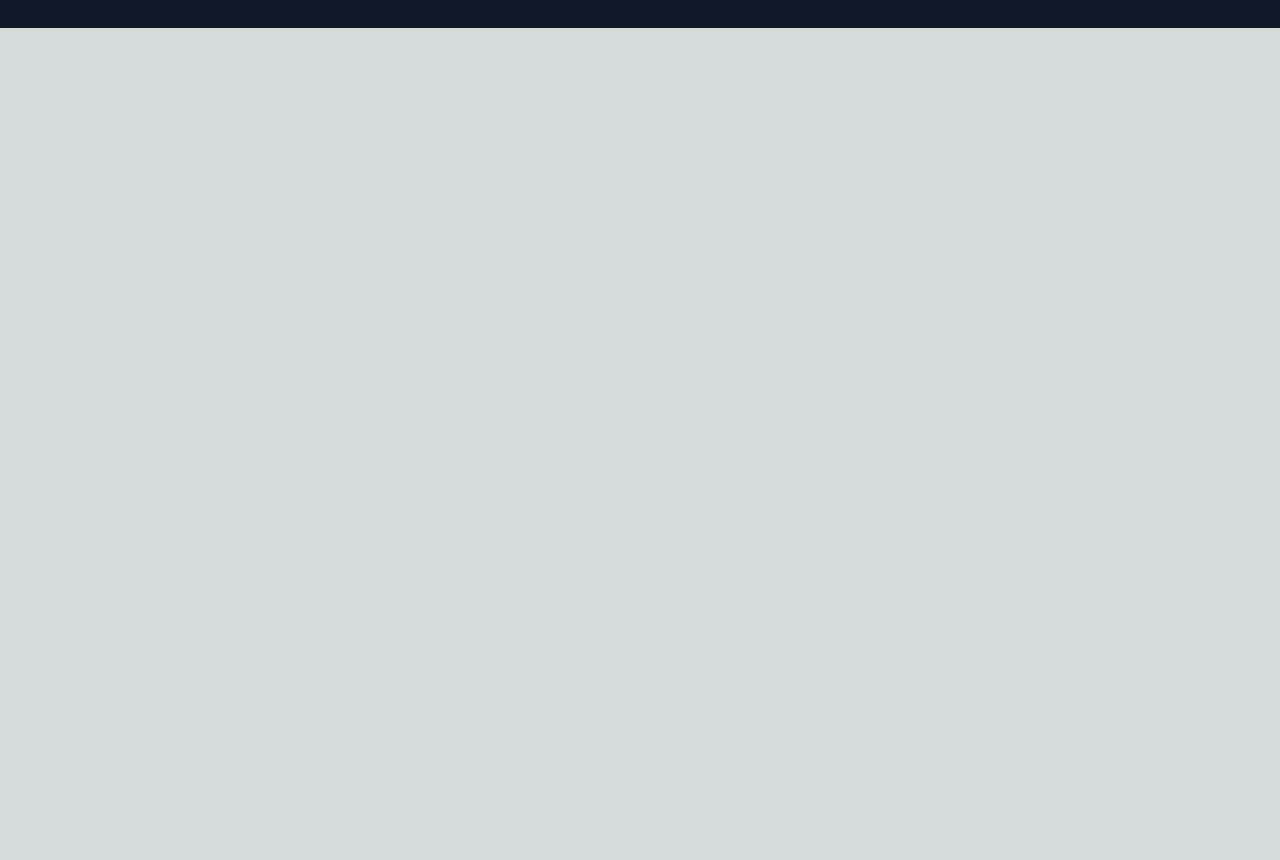
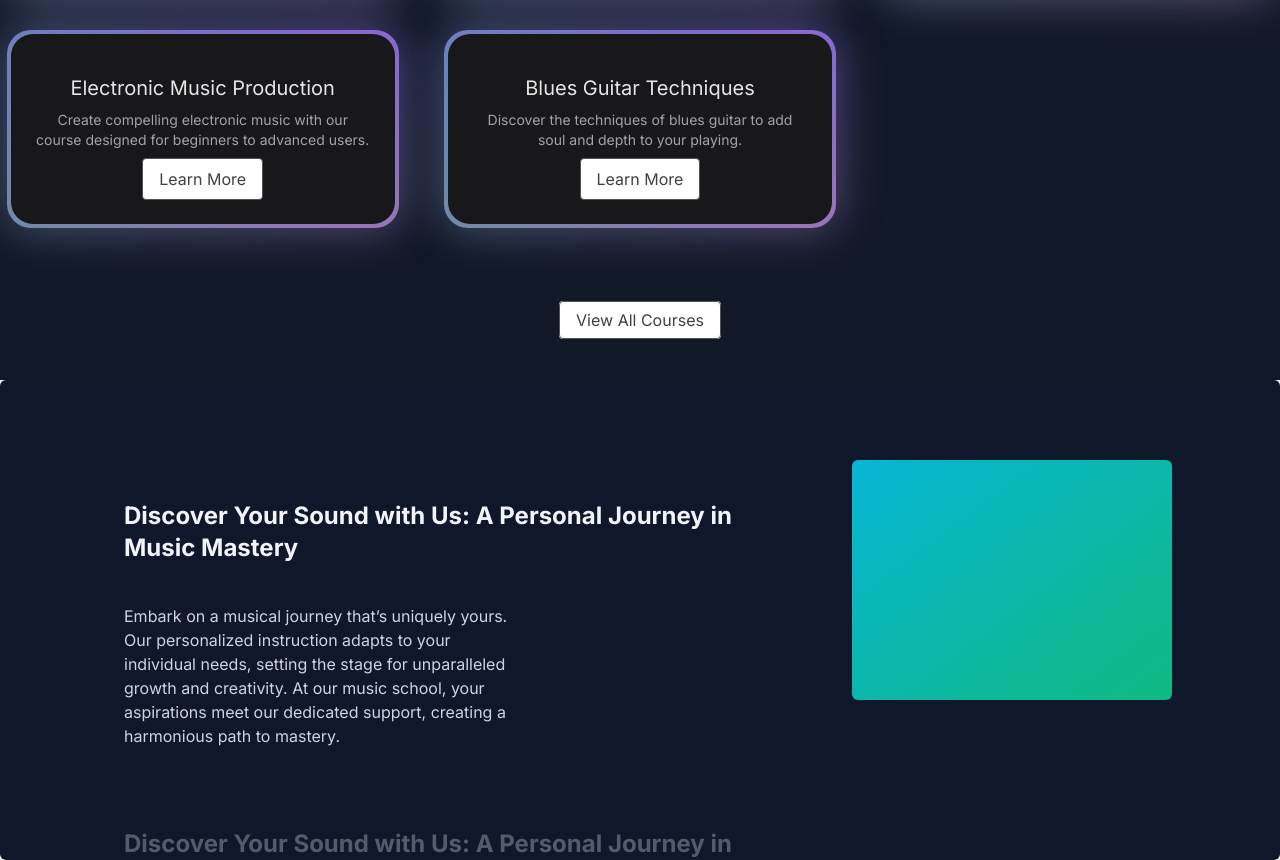
Before and after one commit to aryandharwa/music-cources, a Next.js app: page / in a window 1280 px wide. Shown: the part 996-1856 px from the top of the page. Before the commit the page ends 1024 px from the top, so only its background shows below. Built offline with nearby package versions, Linux system fonts and the light colour scheme.

Commit message:
sticky scroll section added

```diff
--- a/src/app/page.tsx
+++ b/src/app/page.tsx
@@ -1,11 +1,13 @@
 import FeaturedCourses from "@/components/FeaturedCourses";
 import HeroSection from "@/components/HeroSection";
+import WhyChooseUs from "@/components/WhyChooseUs";
 
 export default function Home() {
   return (
     <main>
     <HeroSection />
     <FeaturedCourses />
+    <WhyChooseUs />
     </main>
   );
 }
--- a/src/components/FeaturedCourses.tsx
+++ b/src/components/FeaturedCourses.tsx
@@ -30,8 +30,20 @@
             <div className='grid grid-cols-1 sm:grid-cols-2 lg:grid-cols-3 gap-8 justify-center'>
                 {featuredCourses.map((course:Course) => (
                     <div key={course.id} className='flex justify-center'>
-                    <BackgroundGradient>
-                        <div>test</div>
+                    <BackgroundGradient className="flex flex-col rounded-[22px] bg-white dark:bg-zinc-900 overflow-hidden h-full max-w-sm">
+                        <div className="p-4 sm:p-6 flex flex-col items-center text-center flex-grow">
+                            <p className="text-lg sm:text-xl text-black mt-4 mb-2 dark:text-neutral-200">
+                                {course.title}
+                            </p>
+                            <p className="text-sm text-neutral-600 dark:text-neutral-400 flex-grow">
+                                {course.description}
+                            </p>
+                            <Link href={`/courses/${course.slug}`}
+                            className='mt-2 px-4 py-2 rounded border border-neutral-600 text-neutral-700 bg-white hover:bg-gray-100 transition duration-200'
+                            >
+                                Learn More
+                            </Link>
+                        </div>
                     </BackgroundGradient>
                     </div>
                 ))}
--- /dev/null
+++ b/src/components/WhyChooseUs.tsx
@@ -0,0 +1,47 @@
+"use client";
+import React from "react";
+import { StickyScroll } from "./ui/sticky-scroll-reveal";
+import Image from "next/image";
+
+const musicSchoolContent = [
+    {
+        title: 'Discover Your Sound with Us: A Personal Journey in Music Mastery',
+        description:
+          'Embark on a musical journey that’s uniquely yours. Our personalized instruction adapts to your individual needs, setting the stage for unparalleled growth and creativity. At our music school, your aspirations meet our dedicated support, creating a harmonious path to mastery.',
+      },
+      {
+        title: 'Discover Your Sound with Us: A Personal Journey in Music Mastery',
+        description:
+          'Embark on a musical journey that’s uniquely yours. Our personalized instruction adapts to your individual needs, setting the stage for unparalleled growth and creativity. At our music school, your aspirations meet our dedicated support, creating a harmonious path to mastery.',
+      },
+      {
+        title: 'Discover Your Sound with Us: A Personal Journey in Music Mastery',
+        description:
+          'Embark on a musical journey that’s uniquely yours. Our personalized instruction adapts to your individual needs, setting the stage for unparalleled growth and creativity. At our music school, your aspirations meet our dedicated support, creating a harmonious path to mastery.',
+      },
+      {
+        title: 'Live Feedback & Engagement',
+        description:
+          'Immerse yourself in an interactive learning experience where feedback is immediate, just like real-time changes in a collaborative project. This approach enhances your understanding and mastery of music concepts and performance techniques.',
+      },
+      {
+        title: 'Cutting-Edge Curriculum',
+        description:
+          'Our curriculum is continuously updated to include the latest music education trends and technologies, ensuring you’re always learning with the most current and effective methods. Say goodbye to outdated materials and welcome an education that evolves with the industry.',
+      },
+      {
+        title: 'Limitless Learning Opportunities',
+        description:
+          'With our expansive resource library and dynamic course offerings, you’ll never find yourself without something new to explore. Our platform provides continuous opportunities for growth, ensuring your musical skills are always advancing.',
+      },
+];
+
+export default function WhyChooseUs() {
+  return (
+    <div>
+        <StickyScroll content={musicSchoolContent}>
+
+        </StickyScroll>
+    </div>
+  )
+}
--- /dev/null
+++ b/src/components/ui/sticky-scroll-reveal.tsx
@@ -0,0 +1,105 @@
+"use client";
+import React, { useRef } from "react";
+import { useMotionValueEvent, useScroll } from "framer-motion";
+import { motion } from "framer-motion";
+import { cn } from "@/utils/cn";
+
+export const StickyScroll = ({
+  content,
+  contentClassName,
+}: {
+  content: {
+    title: string;
+    description: string;
+    content?: React.ReactNode | any;
+  }[];
+  contentClassName?: string;
+}) => {
+  const [activeCard, setActiveCard] = React.useState(0);
+  const ref = useRef<any>(null);
+  const { scrollYProgress } = useScroll({
+    // uncomment line 22 and comment line 23 if you DONT want the overflow container and want to have it change on the entire page scroll
+    // target: ref
+    container: ref,
+    offset: ["start start", "end start"],
+  });
+  const cardLength = content.length;
+
+  useMotionValueEvent(scrollYProgress, "change", (latest) => {
+    const cardsBreakpoints = content.map((_, index) => index / cardLength);
+    const closestBreakpointIndex = cardsBreakpoints.reduce(
+      (acc, breakpoint, index) => {
+        const distance = Math.abs(latest - breakpoint);
+        if (distance < Math.abs(latest - cardsBreakpoints[acc])) {
+          return index;
+        }
+        return acc;
+      },
+      0
+    );
+    setActiveCard(closestBreakpointIndex);
+  });
+
+  const backgroundColors = [
+    "var(--slate-900)",
+    "var(--black)",
+    "var(--neutral-900)",
+  ];
+  const linearGradients = [
+    "linear-gradient(to bottom right, var(--cyan-500), var(--emerald-500))",
+    "linear-gradient(to bottom right, var(--pink-500), var(--indigo-500))",
+    "linear-gradient(to bottom right, var(--orange-500), var(--yellow-500))",
+  ];
+  return (
+    <motion.div
+      animate={{
+        backgroundColor: backgroundColors[activeCard % backgroundColors.length],
+      }}
+      className="h-[30rem] overflow-y-auto flex justify-center relative space-x-10 rounded-md p-10"
+      ref={ref}
+    >
+      <div className="div relative flex items-start px-4">
+        <div className="max-w-2xl">
+          {content.map((item, index) => (
+            <div key={item.title + index} className="my-20">
+              <motion.h2
+                initial={{
+                  opacity: 0,
+                }}
+                animate={{
+                  opacity: activeCard === index ? 1 : 0.3,
+                }}
+                className="text-2xl font-bold text-slate-100"
+              >
+                {item.title}
+              </motion.h2>
+              <motion.p
+                initial={{
+                  opacity: 0,
+                }}
+                animate={{
+                  opacity: activeCard === index ? 1 : 0.3,
+                }}
+                className="text-kg text-slate-300 max-w-sm mt-10"
+              >
+                {item.description}
+              </motion.p>
+            </div>
+          ))}
+          <div className="h-40" />
+        </div>
+      </div>
+      <motion.div
+        animate={{
+          background: linearGradients[activeCard % linearGradients.length],
+        }}
+        className={cn(
+          "hidden lg:block h-60 w-80 rounded-md bg-white sticky top-10 overflow-hidden",
+          contentClassName
+        )}
+      >
+        {content[activeCard].content ?? null}
+      </motion.div>
+    </motion.div>
+  );
+};
```
